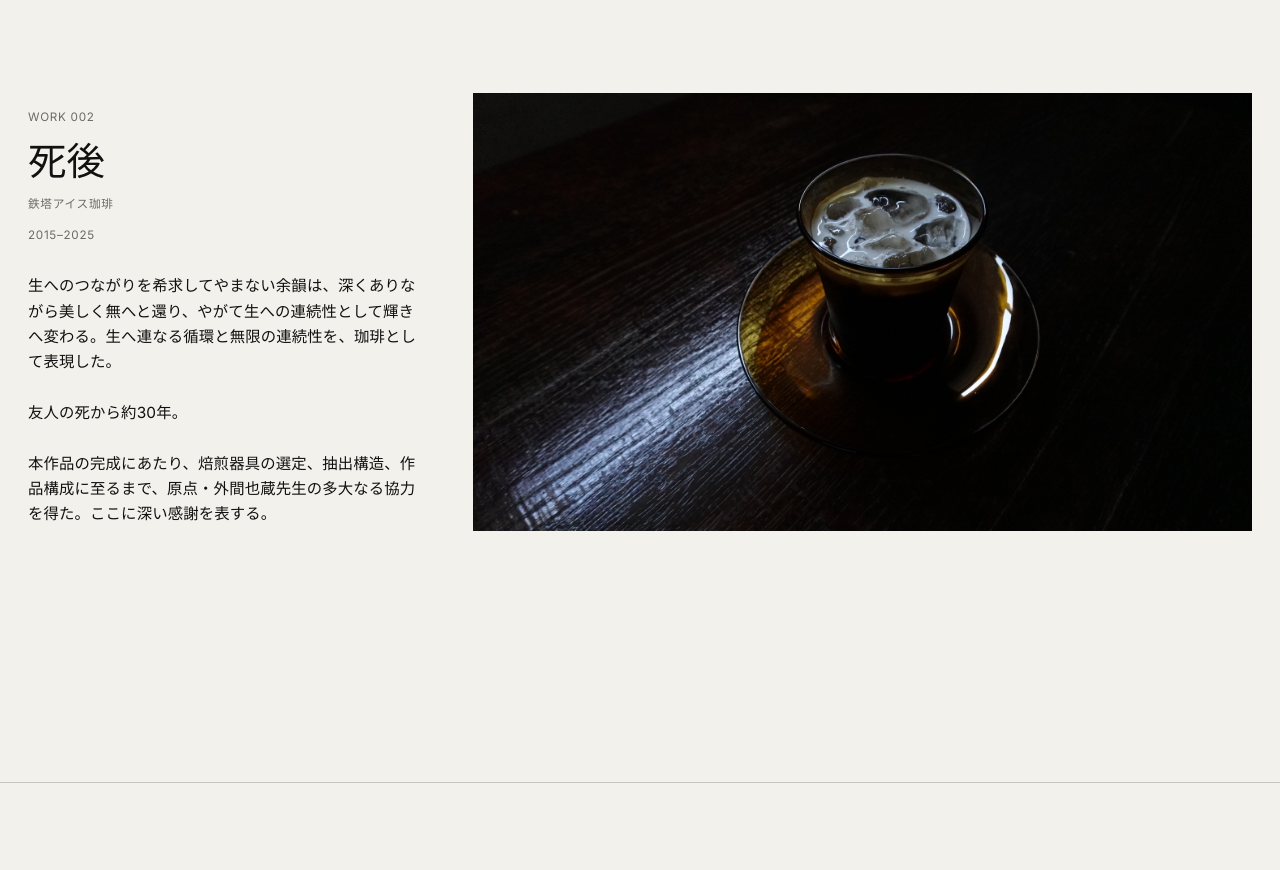
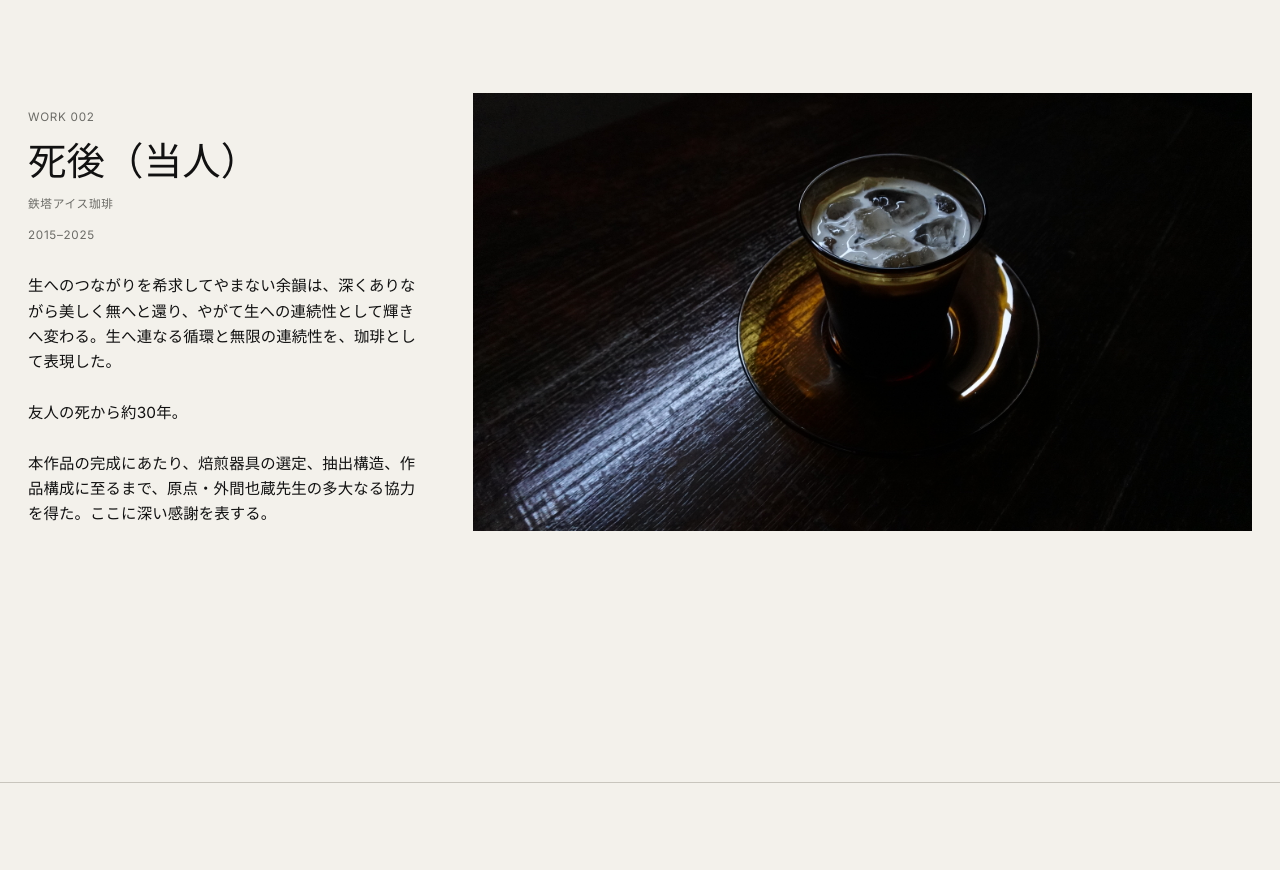
Before and after one commit to Satoshi-Tettoh/tettohcoffee, a plain HTML site: page index.html in a window 1280 px wide. Shown: the part 1740-2610 px from the top of the page. Drawn offline with Linux system fonts and the light colour scheme.

Commit message:
Update index.html

```diff
--- a/index.html
+++ b/index.html
@@ -84,7 +84,7 @@
     <h3
       data-ja="死後"
       data-en="After Death">
-      死後
+      死後（当人）
     </h3>
 
     <p class="small"
```
